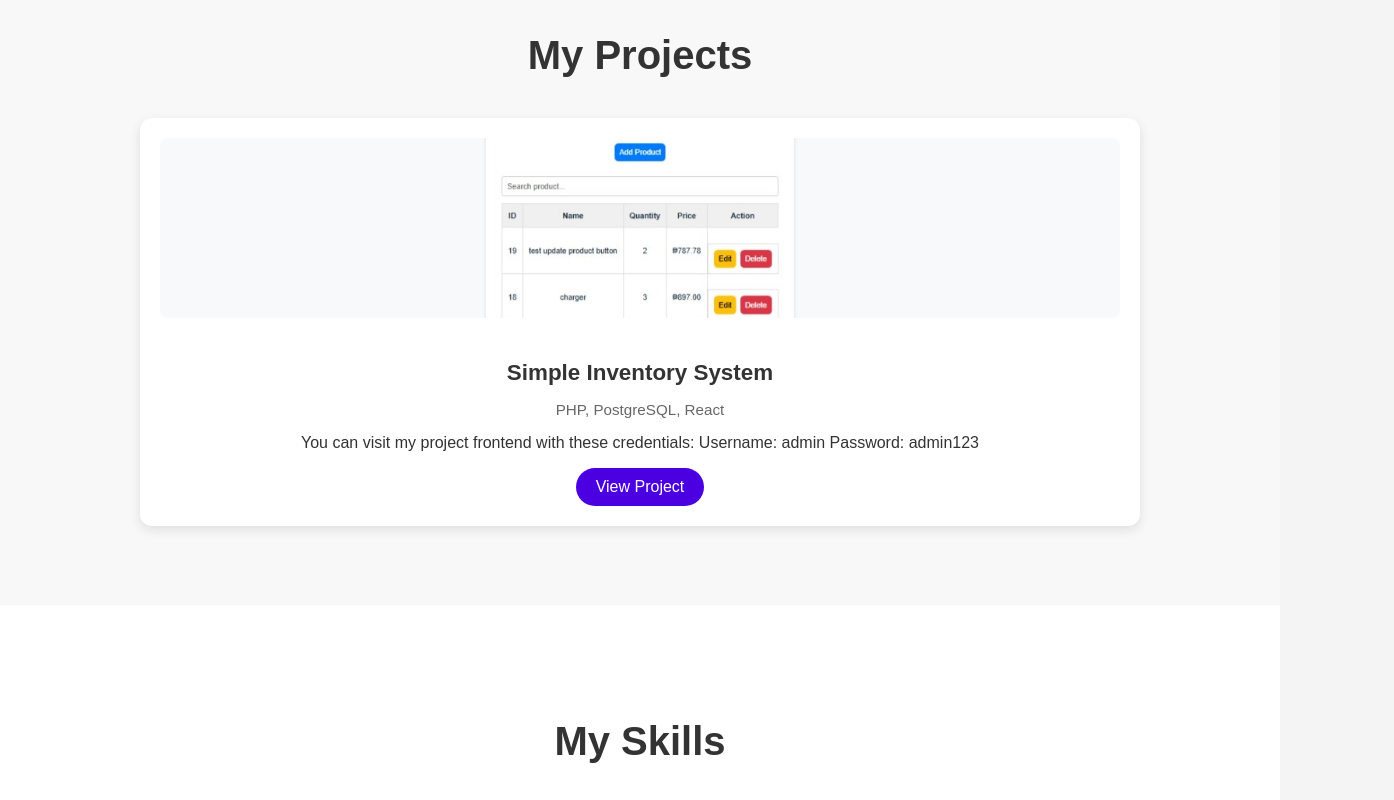
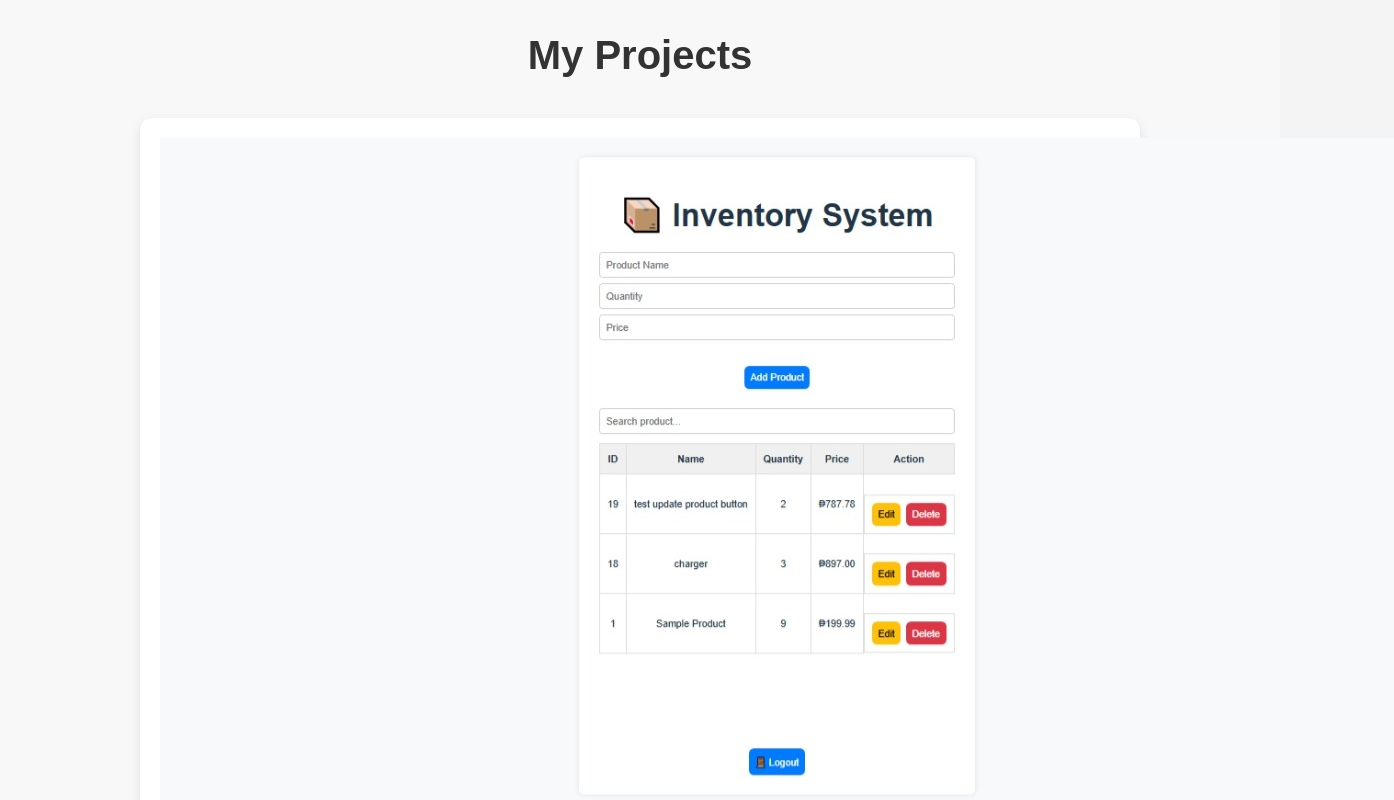
Before and after one commit to ara-11/portfolio-site, a React (Vite) app: page / in a window 1280 px wide. Shown: the part 1080-1880 px from the top of the page, 1394 px wide, since content can reach past the window. Built offline with nearby package versions, Linux system fonts and the light colour scheme.

Commit message:
Hardcode the the image base path

```diff
--- a/src/components/Projects.jsx
+++ b/src/components/Projects.jsx
@@ -4,7 +4,7 @@ function Projects() {
   const projectList = [
     {
       title: 'Simple Inventory System',
-      image: 'project1.png', //C:\web-dev-projects\portfolio-site\public\project1.png
+      image: 'project1.png', //image file path:  C:\web-dev-projects\portfolio-site\public\project1.png
       tech: 'PHP, PostgreSQL, React',
       text: 'You can visit my project frontend with these credentials: \n\nUsername: admin \nPassword: admin123',
       link: 'https://github.com/ara-11/inventory-backend-api'
@@ -19,7 +19,7 @@ function Projects() {
       <div className="projects-grid">
         {projectList.map((project, index) => (
           <div className="project-card" key={index}>
-            <img src={`${process.env.PUBLIC_URL}/${project.image}`} alt={project.title} className="project-image" />
+            <img src={`/portfolio-site/${project.image}`} alt={project.title} />
             <h3 className="project-name">{project.title}</h3>
             <p className="project-tech">{project.tech}</p>
             <p className="project-text">{project.text}</p>
```
